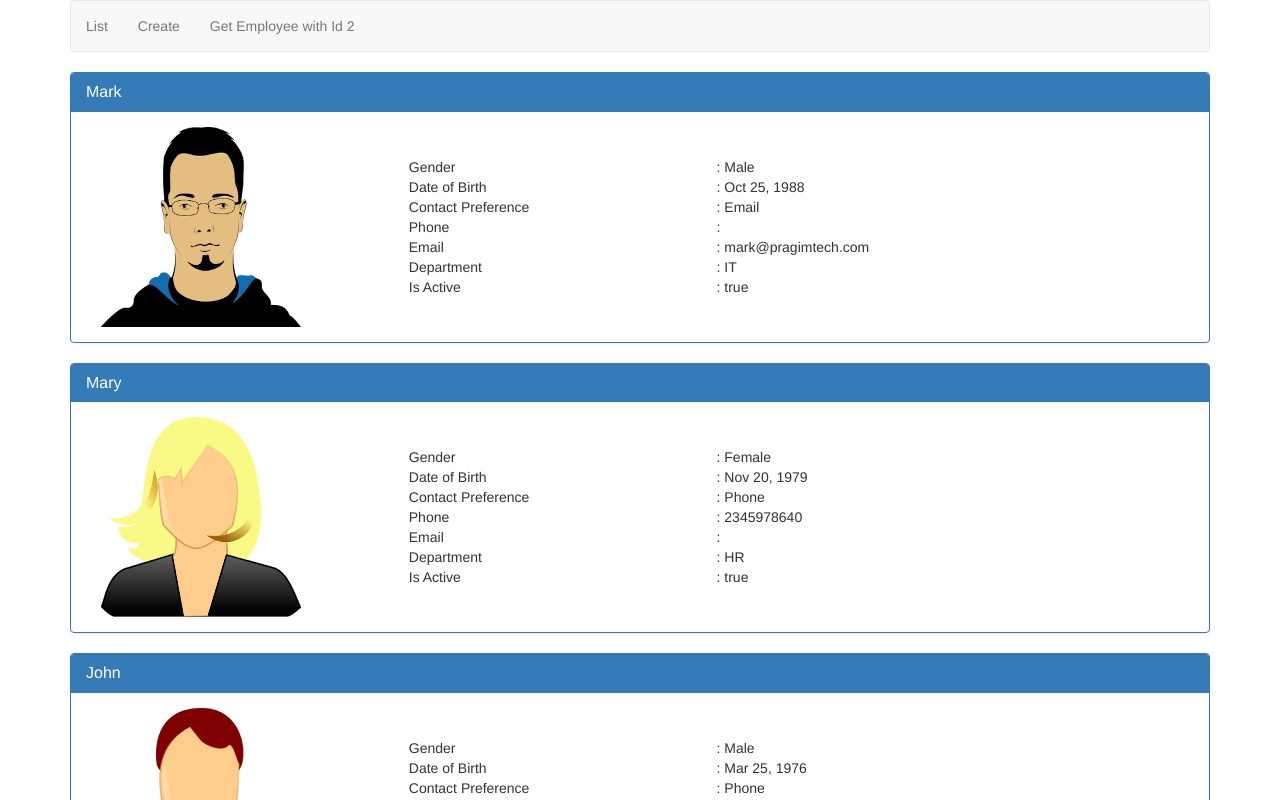
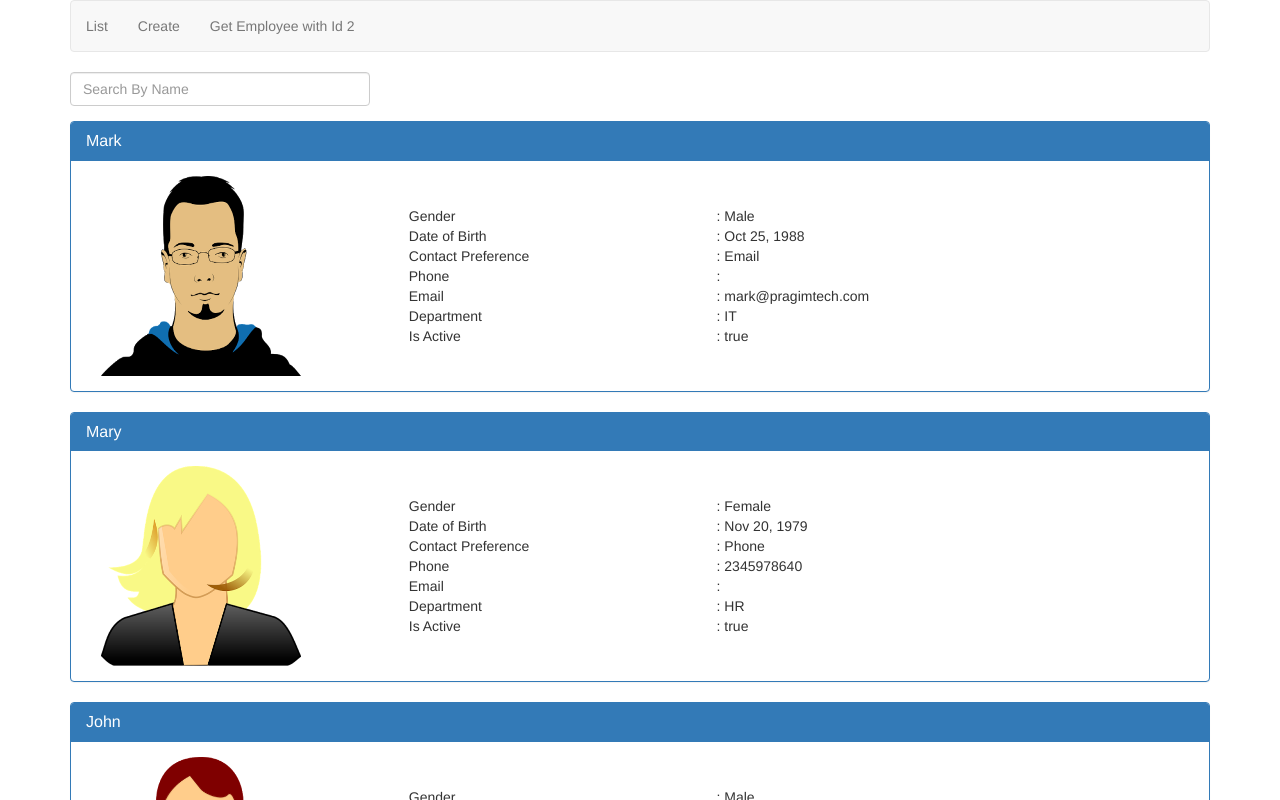
Before and after one commit to toan09sk/AngularLearning, an Angular app: page /list in a window 1280 px wide. Shown: the top 800 px of the page. Built offline with nearby package versions, Linux system fonts and the light colour scheme.

Commit message:
video 42: Filter pipe in angular

```diff
--- a/src/app/app.module.ts
+++ b/src/app/app.module.ts
@@ -14,6 +14,7 @@
 import { DisplayEmployeeComponent } from './employees/display-employee.component';
 import { CreateEmployeeCanDeactivateGuardService } from './employees/create-employee-can-deactivate-guard.service';
 import { EmployeeDetailsComponent } from './employees/employee-details.component';
+import { EmployeeFilterPipe } from './employees/employee-filter.pipe';
 
 const appRoutes: Routes = [
   { path: 'list', component: ListEmployeesComponent },
@@ -34,7 +35,8 @@
     SelectRequiredValidatorDirective,
     ConfirmEqualValidatorDirective,
     DisplayEmployeeComponent,
-    EmployeeDetailsComponent
+    EmployeeDetailsComponent,
+    EmployeeFilterPipe
   ],
   imports: [
     BrowserModule,
--- /dev/null
+++ b/src/app/employees/employee-filter.pipe.ts
@@ -0,0 +1,18 @@
+import { Pipe, PipeTransform } from '@angular/core';
+import { Employee } from '../models/employee.model';
+
+@Pipe({
+  name: 'employeeFilter'
+})
+export class EmployeeFilterPipe implements PipeTransform {
+
+  transform(employees: Employee[], searchTerm: string): Employee[] {
+    if (!employees || !searchTerm) {
+      return employees;
+    }
+
+    return employees.filter(employee =>
+      employee.name.toLowerCase().indexOf(searchTerm.toLowerCase()) !== -1);
+  }
+
+}
--- a/src/app/employees/list-employees.component.html
+++ b/src/app/employees/list-employees.component.html
@@ -1,4 +1,7 @@
-<div *ngFor="let employee of employees">
+<div class="form-group">
+  <input type="text" class="form-control" placeholder="Search By Name" style="width:300px" [(ngModel)]="searchTerm" />
+</div>
+<div *ngFor="let employee of employees | employeeFilter:searchTerm">
   <div (click)="onClick(employee.id)" class="pointerCursor">
     <app-display-employee [employee]="employee"></app-display-employee>
   </div>
```
Also changed, not shown: 1 other file (tests, documents, lock files or other folders).
